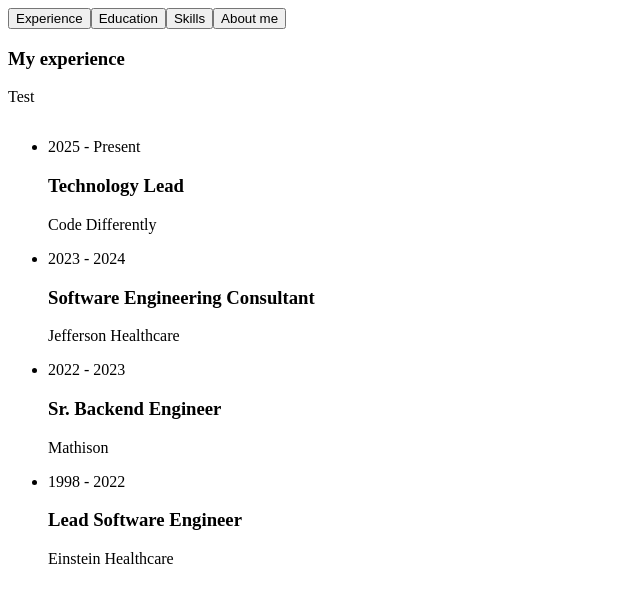
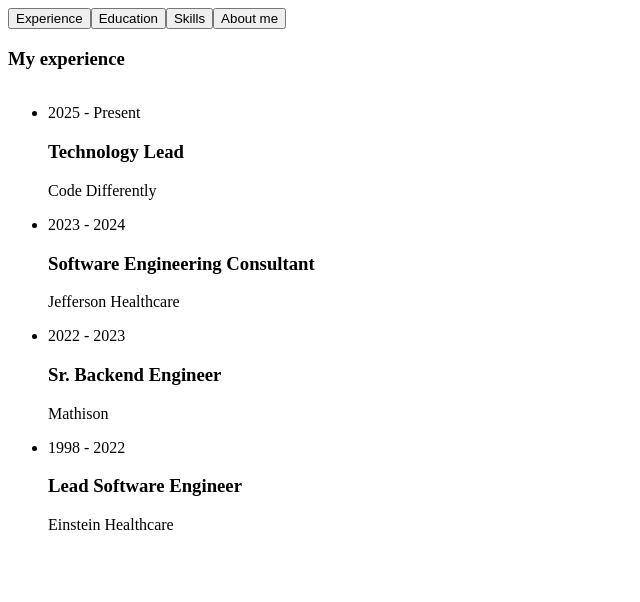
Before and after one commit to DarrellJBullock/darrell-portfolio, a Next.js app: page /resume in a window 1280 px wide. Shown: the top 602 px of the page, without its empty margins (0-640 px from the left). Built offline with nearby package versions, Linux system fonts and the light colour scheme.

Commit message:
Update page.jsx
Second Update

```diff
--- a/app/resume/page.jsx
+++ b/app/resume/page.jsx
@@ -58,7 +58,7 @@
 const experience = {
   icon: "/assets/resume/badge.svg",
   title: "My experience",
-  description: "Test",
+  description: "",
   items: [
     {
       company: "Code Differently",
```
